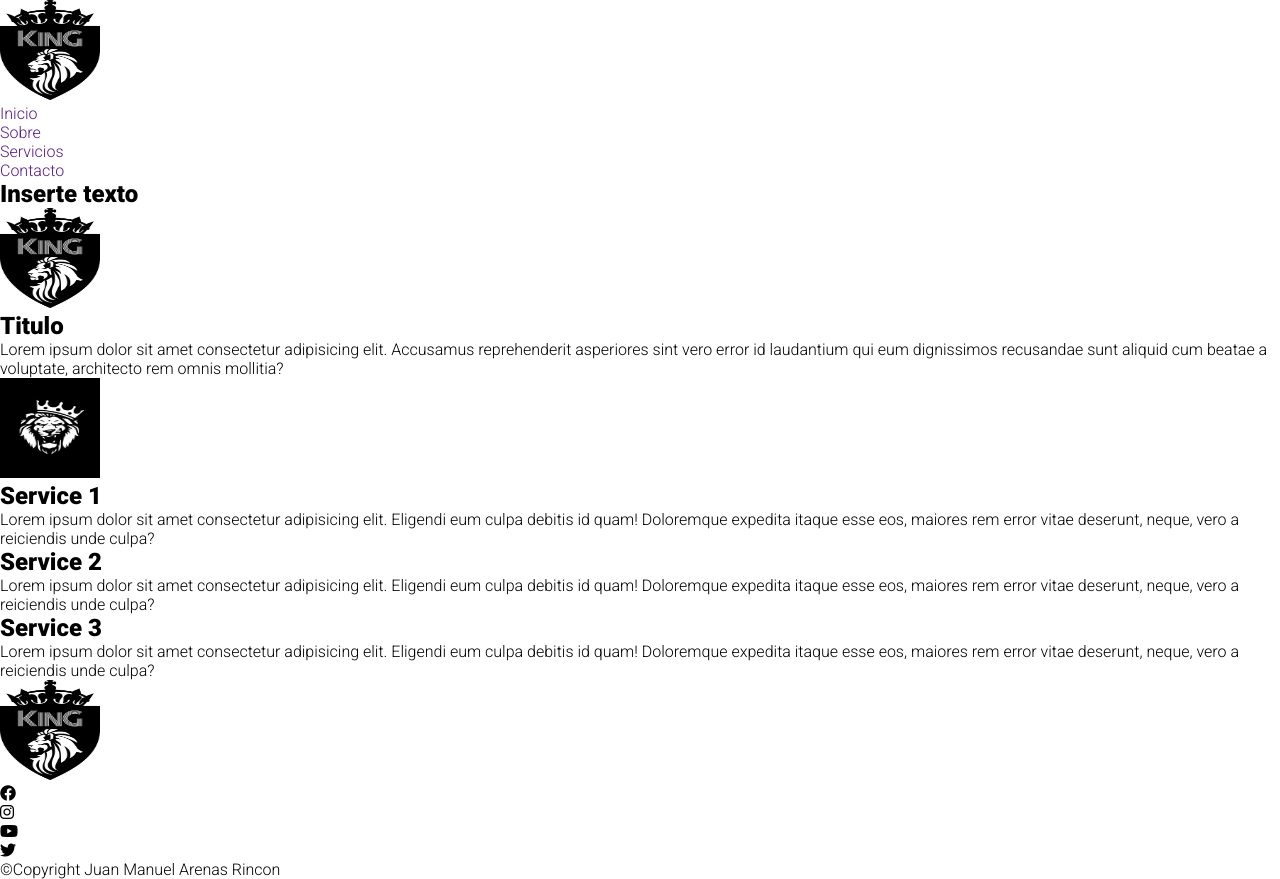
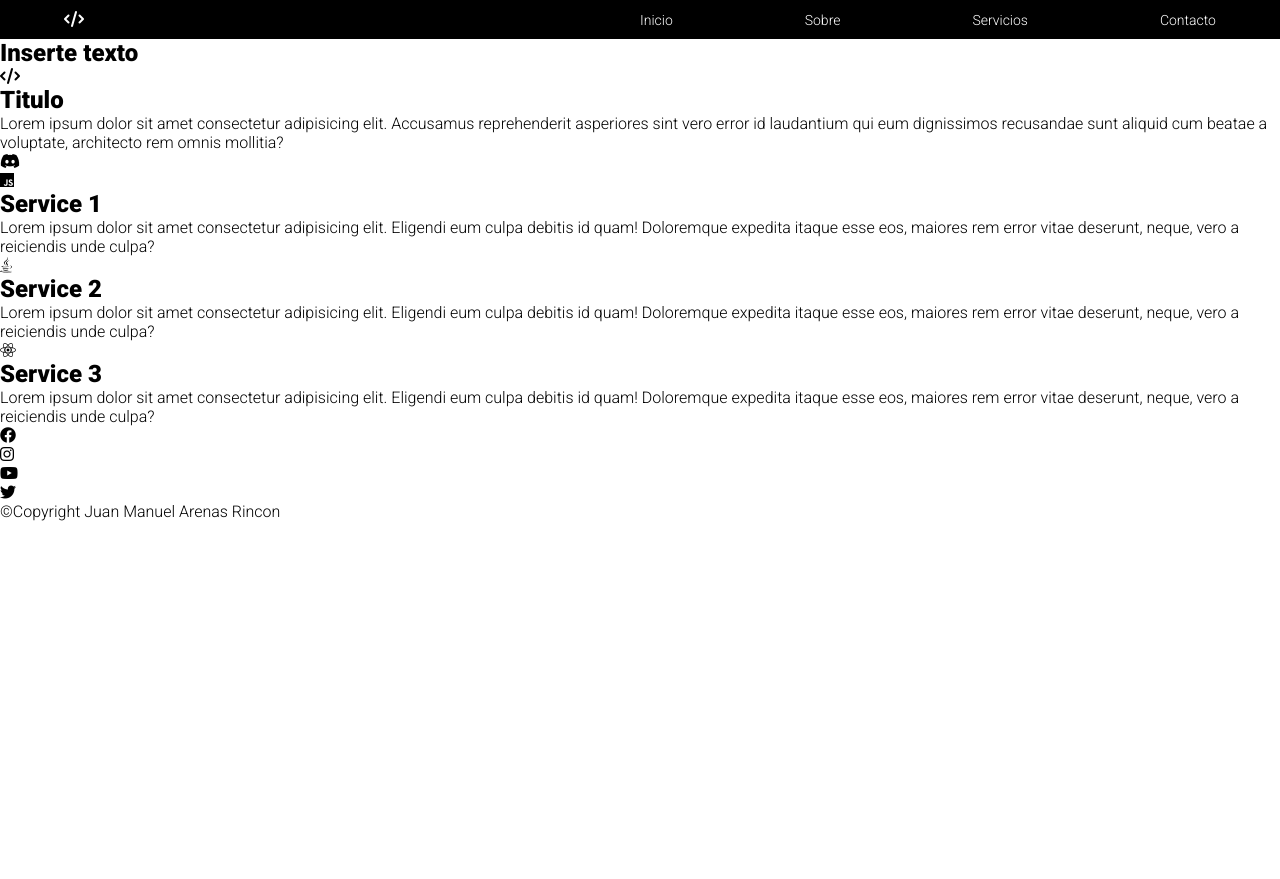
Before and after one commit to MoonHack2077/Pagina-1, a plain HTML site: page index.html in a window 1280 px wide. After the commit the page ends 800 px from the top, so only its background shows below. Drawn offline with Linux system fonts and the light colour scheme.

Commit message:
Las imagenes fueron removidas para usar iconos

```diff
--- a/index.html
+++ b/index.html
@@ -14,8 +14,8 @@
 <body>
     <header>
         <nav>
-            <div class="logo__header">
-                <img src="./Images/Logo.jpg" alt="">
+            <div class="icon__header">
+                <a href="#"><i class="fa-solid fa-code"></i></a>
             </div>
             <ul class="navigation__header">
                 <li class="link__navigation">
@@ -39,8 +39,8 @@
                 <div class="text__banner">
                     <h2>Inserte texto</h2>
                 </div>
-                <div class="img__banner">
-                    <img src="./Images/Logo.jpg" alt="">
+                <div class="icon__banner">
+                    <i class="fa-solid fa-code"></i>
                 </div>
             </div>
         </section>
@@ -57,8 +57,8 @@
                         </p>
                     </div>
                 </div>
-                <div class="img__info">
-                    <img src="./Images/Info.jpg" alt="">
+                <div class="icon__info">
+                    <i class="fa-brands fa-discord"></i>
                 </div>
             </div>
         </section>
@@ -66,8 +66,8 @@
             <div class="list__services">
                 <ul>
                     <li class="service">
-                        <div class="service_img">
-                            <!-- Img or Icon -->
+                        <div class="service_icon">
+                            <i class="fa-brands fa-js"></i>
                         </div>
                         <div class="service_name">
                             <h2>Service 1</h2>
@@ -80,8 +80,8 @@
                         </div>
                     </li>
                     <li class="service">
-                        <div class="service_img">
-                            <!-- Img or Icon -->
+                        <div class="service_icon">
+                            <i class="fa-brands fa-java"></i>
                         </div>
                         <div class="service_name">
                             <h2>Service 2</h2>
@@ -94,8 +94,8 @@
                         </div>
                     </li>
                     <li class="service">
-                        <div class="service_img">
-                            <!-- Img or Icon -->
+                        <div class="service_icon">
+                            <i class="fa-brands fa-react"></i>
                         </div>
                         <div class="service_name">
                             <h2>Service 3</h2>
@@ -113,8 +113,8 @@
         <section class="contact__main"></section>
     </main>
     <footer>
-        <div class="logo__footer">
-            <img src="./Images/Logo.jpg" alt="">
+        <div class="icon__footer">
+            <i></i>
         </div>
         <div class="social-media__footer">
             <ul class="links__social-media">
--- a/style.css
+++ b/style.css
@@ -6,6 +6,7 @@
 }
 
 a{
+    color: var(--primary);
     text-decoration: none;
 }
 
@@ -26,8 +27,31 @@ body{
 }
 
 /* Header */
+header{
+    width: 100%;
+    background-color: var(--secondary);
+}
 
+header nav{
+    display: flex;
+    justify-content: space-between;
+    width: 90%;
+    padding: 10px;
+    margin: auto;
+}
+.icon__header i{
+    color: var(--primary);
+}
+ul.navigation__header{
+    display: flex;
+    justify-content: space-between;
+    align-items: center;
+    width: 50%;
+}
 
+li.link__navigation{
+    font-size: var(--fz_nav_link);
+}
 
 /* Main */
 
```
Also changed, not shown: Images/Info.jpg (deleted), Images/Logo.jpg (deleted).
